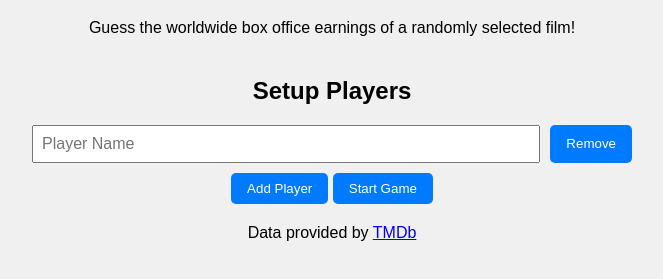
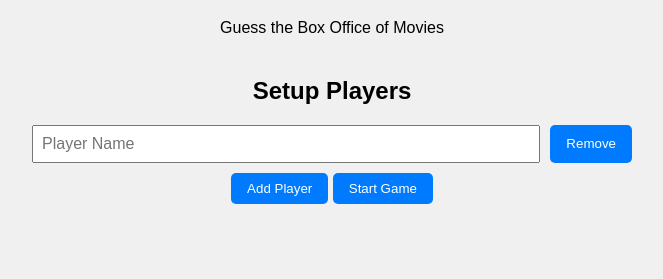
Before and after one commit to aandkh/aandkh.github.io, a plain HTML site: page games/box_office_bonanza.html in a window 1280 px wide. Shown: the part 81-360 px from the top of the page, without its empty margins (308-971 px from the left). Drawn offline with Linux system fonts and the light colour scheme.

Commit message:
Update box_office_bonanza.html

```diff
--- a/games/box_office_bonanza.html
+++ b/games/box_office_bonanza.html
@@ -4,7 +4,7 @@
     <meta charset="utf-8">
     <meta name="viewport" content="width=device-width, initial-scale=1.0">
     <meta name="keywords" content="game-master, box-office-bonanza, game">
-    <meta name="description" content="Box Office Bonanza - guess the movie revenue!">
+    <meta name="description" content="Box Office Bonanza">
     <meta name="author" content="Your Name">
     <title>Box Office Bonanza</title>
     <link rel="stylesheet" href="../styles.css">
@@ -13,7 +13,7 @@
 <body>
     <header>
         <h1>Box Office Bonanza</h1>
-        <p>Guess the worldwide box office earnings of a randomly selected film!</p>
+        <p>Guess the Box Office of Movies</p>
     </header>
     <main>
         <section id="player-setup" style="display: block;">
@@ -40,9 +40,6 @@
             <button id="reset-game">New Game</button>
         </section>
     </main>
-    <footer>
-        <p>Data provided by <a href="https://www.themoviedb.org/">TMDb</a></p>
-    </footer>
     <script src="../config.js"></script>
     <script src="../scripts.js"></script>
     <script src="box_office_bonanza.js"></script>
```
